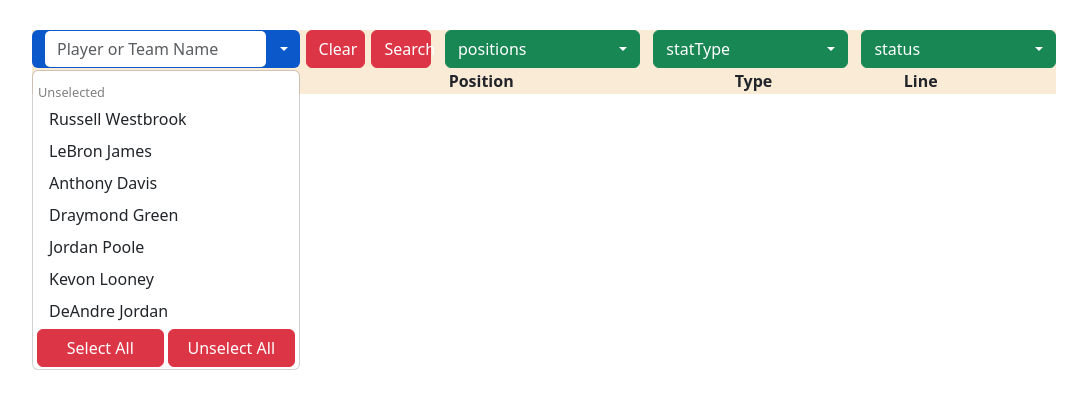
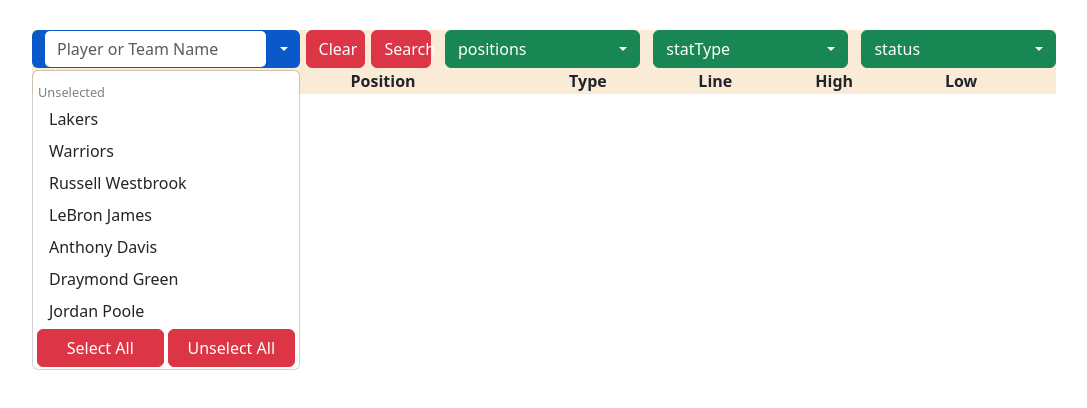
Before and after one commit to annedhyacinthe/takeHome, a React (Create React App) app: page / in a window 1280 px wide. Both pictures are taken after a click on the button 261 px from the left and 49 px from the top of the page. Shown: the top 408 px of the page, without its empty margins (96-1183 px from the left). Built offline with nearby package versions, Linux system fonts and the light colour scheme.

Commit message:
added select all functionality

```diff
--- a/src/search/NameSearch.js
+++ b/src/search/NameSearch.js
@@ -9,10 +9,14 @@
 
 function NameSearch() {
     const [currName, setCurrName] = useState('');
-    const [selectedPlayers, setSelectedPlayers] = useState([]);
-    const [filteredPlayers, setFilteredPlayers] = useState([]);
+    const [selectedPlayers, setSelectedPlayers] = useState({});
+    const [filteredPlayers, setFilteredPlayers] = useState({});
+    const [selectedTeams, setSelectedTeams] = useState({});
+    const [filteredTeams, setFilteredTeams] = useState({});
+    const [teams, setTeams] = useState({'Lakers': {}, 'Warriors': {}});
     const dropdownRef = useRef(null);
-    const selectedPlayersRef = useRef(selectedPlayers);
+    const selectedPlayersRef = useRef({});
+    const selectedTeamsRef = useRef({});
     const { setPlayers } = useContext(FilterContext)
 
     function helper(curr){
@@ -29,42 +33,98 @@
     function fetchNames(name){
         let namesSeen = new Set()
 
-        selectedPlayersRef.current.forEach(player => {
-        namesSeen.add(player.playerName);
+        Object.keys(selectedPlayersRef.current).forEach(player => {
+            namesSeen.add(player);
+            });
+
+            Object.keys(selectedTeamsRef.current).forEach(team => {
+                namesSeen.add(team);
+                });
+
+        const filteredTeamData = {}
+        Object.keys(teams).forEach(teamName => {
+           if(teamName.toLowerCase().includes(name.toLowerCase())){
+                if(!namesSeen.has(teamName)){
+                    filteredTeamData[teamName] = true
+                }
+            }
         });
-
-        const filteredData = data.filter((person) => {
+        setFilteredTeams(filteredTeamData)
+        const filteredData = {}
+        for(let i = 0; i < data.length; i++){
+            let person = data[i]
             if(person.playerName.toLowerCase().includes(name.toLowerCase())){
                 if(!namesSeen.has(person.playerName)){
-                    namesSeen.add(person.playerName)
-                    return person
+                    makeTeams(person)
+                    filteredData[person.playerName] = person
                 }
             }
-            })
+        }
         setFilteredPlayers(filteredData)
     }
 
+    function makeTeams(player){
+        if(!teams[player.teamNickname][player.playerName]){
+            teams[player.teamNickname][player.playerName] = player
+            setTeams({...teams})
+        }
+    }
+
     useEffect(() => {
+        fetchNames(currName);
+      }, []);
+
+      useEffect(() => {
         selectedPlayersRef.current = selectedPlayers;
-        fetchNames(currName);
-      }, [selectedPlayers]);
+        selectedTeamsRef.current = selectedTeams
+      }, [selectedPlayers,selectedTeams]);
+    function handleCheck (list,player){
+            if (list === 'filtered'){
+                delete filteredPlayers[player.playerName]
+                setFilteredPlayers({...filteredPlayers})
+                setSelectedPlayers({...selectedPlayers, [player.playerName]: player})
+            } else {
+                delete selectedPlayers[player.playerName]
+                setSelectedPlayers({...selectedPlayers})
+                setFilteredPlayers({...filteredPlayers, [player.playerName]: player})
+            }
+    }
 
-    function handleCheck (list,player){
-        let index = list === 'filtered' ? filteredPlayers.findIndex((curr) => curr.playerId === player.playerId) :
-         selectedPlayers.findIndex((curr) => curr.playerId === player.playerId)
-        if(-1 < index){
-            if (list === 'filtered'){
-                let holder = filteredPlayers
-                holder.splice(index,1)
-                setFilteredPlayers([...holder])
-                setSelectedPlayers([...selectedPlayers,player])
-            } else {
-                let holder = selectedPlayers
-                holder.splice(index,1)
-                setSelectedPlayers([...holder])
-                setFilteredPlayers([...filteredPlayers,player])
+    function selectAll(action,team){
+        if(action === 'add'){
+            if(teams[team]){
+                setSelectedPlayers({...selectedPlayers,...teams[team]})
+                setFilteredPlayers(deleteAll(filteredPlayers,teams[team]))
+                setSelectedTeams({...selectedTeams,[team]: true})
+                delete filteredTeams[team]
+                setFilteredTeams({...filteredTeams})
+            }else{
+                setSelectedPlayers({...selectedPlayers,...filteredPlayers})
+                setFilteredPlayers({})
+                setSelectedTeams({...selectedTeams,...filteredTeams})
+                setFilteredTeams({})
+            }
+        }else{
+            if(teams[team]){
+                setSelectedPlayers(deleteAll(selectedPlayers,teams[team]))
+                setFilteredPlayers({...filteredPlayers,...teams[team]})
+                delete selectedTeams[team]
+                setSelectedTeams({...selectedTeams})
+                setFilteredTeams({...filteredTeams,[team]: true})
+            }else{
+                setSelectedPlayers({})
+                setFilteredPlayers({...selectedPlayers,...filteredPlayers})
+                setSelectedTeams({})
+                setFilteredTeams({...filteredTeams,...selectedTeams})
             }
         }
+    }
+
+    function deleteAll(holder,team){
+        Object.values(team).forEach(player => {
+            delete holder[player.playerName]
+            });
+            return holder
     }
 
     return (
@@ -92,36 +152,48 @@
 
             <Dropdown.Menu style = {{width: '100%',height:'300px'}} autoClose="outside" >
             <div style={{height:'250px',overflow: 'scroll'}}>
-                {selectedPlayers && 0 < selectedPlayers.length && (
+                {selectedPlayers && 0 < Object.keys(selectedPlayers).length | (selectedTeams && 0 < Object.keys(selectedTeams).length) ? (
                     <>
                         <text style={{ fontSize: '80%', color: 'gray', marginLeft: '5px' }}>Selected</text>
-                        {selectedPlayers.map((person) => (
-                            <Dropdown.Item href="#/action-1" onClick={() => handleCheck('selected', person)} key={person.playerName}>
-                                {person.playerName}
+                        {Object.keys(selectedTeams).map((team) =>(
+                            <Dropdown.Item href="#/action-1" onClick = {() => selectAll('delete',team) }>
+                                {team}
+                        </Dropdown.Item>
+                    ))}
+                        {Object.keys(selectedPlayers).map((person) => (
+                            <Dropdown.Item href="#/action-1" onClick={() => handleCheck('selected', selectedPlayers[person])} key={selectedPlayers[person].playerId}>
+                                {selectedPlayers[person].playerName}
                             </Dropdown.Item>
                         ))}
                         <Dropdown.Divider style={{ marginBottom: '0px' }} />
                     </>
-                )}
-                {filteredPlayers && 0 < filteredPlayers.length && (
+                ): null
+                }
+                {(filteredPlayers && 0 < Object.keys(filteredPlayers).length) || (filteredTeams && 0 < Object.keys(filteredTeams).length) ? (
                     <>
                         <text style = {{fontSize: '80%', color: 'gray', marginLeft: '5px'}}>Unselected</text>
-                        {filteredPlayers.map((person) =>(
-                            <Dropdown.Item href="#/action-1" key={person.playerId} onClick = {() => handleCheck('filtered',person) }>
-                                {person.playerName}
+                        {Object.keys(filteredTeams).map((team) =>(
+                            <Dropdown.Item href="#/action-1" onClick = {() => selectAll('add',team) }>
+                                {team}
+                        </Dropdown.Item>
+                    ))}
+                        {Object.keys(filteredPlayers).map((person) =>(
+                            <Dropdown.Item href="#/action-1" key={filteredPlayers[person].playerId} onClick = {() => handleCheck('filtered',filteredPlayers[person]) }>
+                                {filteredPlayers[person].playerName}
                         </Dropdown.Item>
                     ))}
                     </>
-                )}
+                ) : null
+                }
             </div>
             <div style={{display:'flex',justifyContent:'space-evenly'}}>
-                <Button style={{width:'48%'}} variant="danger">Select All</Button>
-                <Button style={{width:'48%'}} variant="danger">Unselect All</Button>
+                <Button style={{width:'48%'}} onClick = {() => selectAll('add','everyone')} variant="danger">Select All</Button>
+                <Button style={{width:'48%'}} onClick = {() => selectAll('delete','everyone')} variant="danger">Unselect All</Button>
             </div>
             </Dropdown.Menu>
         </Dropdown>
         <Button variant="danger" style={{width:'15%'}} onClick = {() => setSelectedPlayers([]) }>Clear</Button>
-        <Button variant="danger" style={{width:'15%'}} onClick = {() => setPlayers(selectedPlayers) }>Search</Button>
+        <Button variant="danger" style={{width:'15%'}} onClick = {() => setPlayers(Object.values(selectedPlayers)) }>Search</Button>
         </div>
     );
 }
--- a/src/table/Table.js
+++ b/src/table/Table.js
@@ -12,9 +12,8 @@
     for(let i = 0; i < players.length;i++){
       let currentPlayer = players[i]
 
-      //check positions selected
-      if(Object.keys(positions).length && !positions[currentPlayer.position]){
-        continue
+      if (!isPositionSelected(currentPlayer)) {
+        continue;
       }
 
       let currPlayerPropFirstIndex = findFirstIndex(currentPlayer,'data')
@@ -30,7 +29,11 @@
 
           if(playerHolder[i].marketSuspended === 1 || currSuspendedStatus.isSuspended){
             playerHolder[i]['isSuspended'] = true
-          } else { playerHolder[i]['isSuspended'] = false}
+            playerHolder[i]['shownAsSuspended'] = true
+          } else {
+            playerHolder[i]['isSuspended'] = false
+            playerHolder[i]['shownAsSuspended'] = false
+          }
       }
       // if(status['Suspended'] && !status['Not Suspended']){
       //   if(!playerHolder[i]['isSuspended']){
@@ -41,6 +44,10 @@
       holder[currentPlayer.playerName] = playerHolder.filter((stat) => checkSelectedStatus(stat))
     }
     setPlayersBeingShowed(holder)
+  }
+
+  function isPositionSelected(currentPlayer) {
+    return !(Object.keys(positions).length && !positions[currentPlayer.position]);
   }
 
   function checkSelectedStatus(stat){
@@ -80,7 +87,6 @@
         }
       }
     }
-    console.log('prob',highProbabilityExist,'line',marketLineExist)
     return {'high':high,'low':low,'isSuspended': !marketLineExist || !highProbabilityExist }
   }
 
@@ -113,9 +119,16 @@
     return holderArr
   }
 
+  const toggleSuspension = (player,index) => {
+    const playersCopy = {...playersBeingShowed};
+    playersCopy[player][index].shownAsSuspended = !playersCopy[player][index].shownAsSuspended;
+    setPlayersBeingShowed(playersCopy);
+  };
+
   useEffect(() => {
     getPlayersToBeShowed()
   }, [players, positions, statType, status]);
+
   return (
       <table style = {{width: '100%'}}>
         <thead>
@@ -125,20 +138,27 @@
             <th>Position</th>
             <th>Type</th>
             <th>Line</th>
-            {/* <th>High</th>
-            <th>Low</th> */}
+            <th>High</th>
+            <th>Low</th>
           </tr>
         </thead>
         <tbody>
         {
           Object.keys(playersBeingShowed).map((playerArrKey) => {
-            return playersBeingShowed[playerArrKey].map((player) =>(
-              <tr className="Row-style">
+            return playersBeingShowed[playerArrKey].map((player,index) =>(
+              <tr
+                className={`Row-style ${player.shownAsSuspended && 'Suspended'}`}
+                onClick={() => {
+                  toggleSuspension(playerArrKey,index)
+              }}
+              >
                   <td>{player.teamNickname}</td>
                   <td>{player.playerName}</td>
                   <td>{player.position}</td>
                   <td>{player.statType}</td>
                   <td>{player.line}</td>
+                  <td>{player.high}</td>
+                  <td>{player.low}</td>
               </tr>
             ))
           })
```
Also changed, not shown: src/App.css (+6 -1 lines), src/search/PrefilledSearch.js (+8 -7 lines).
